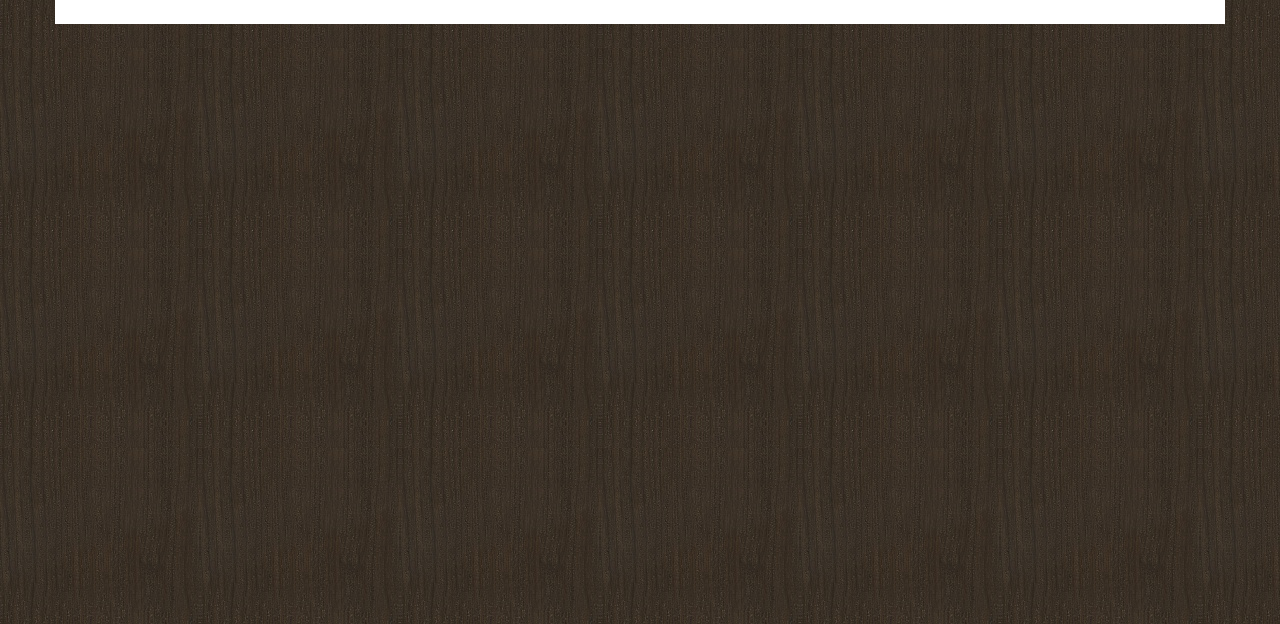
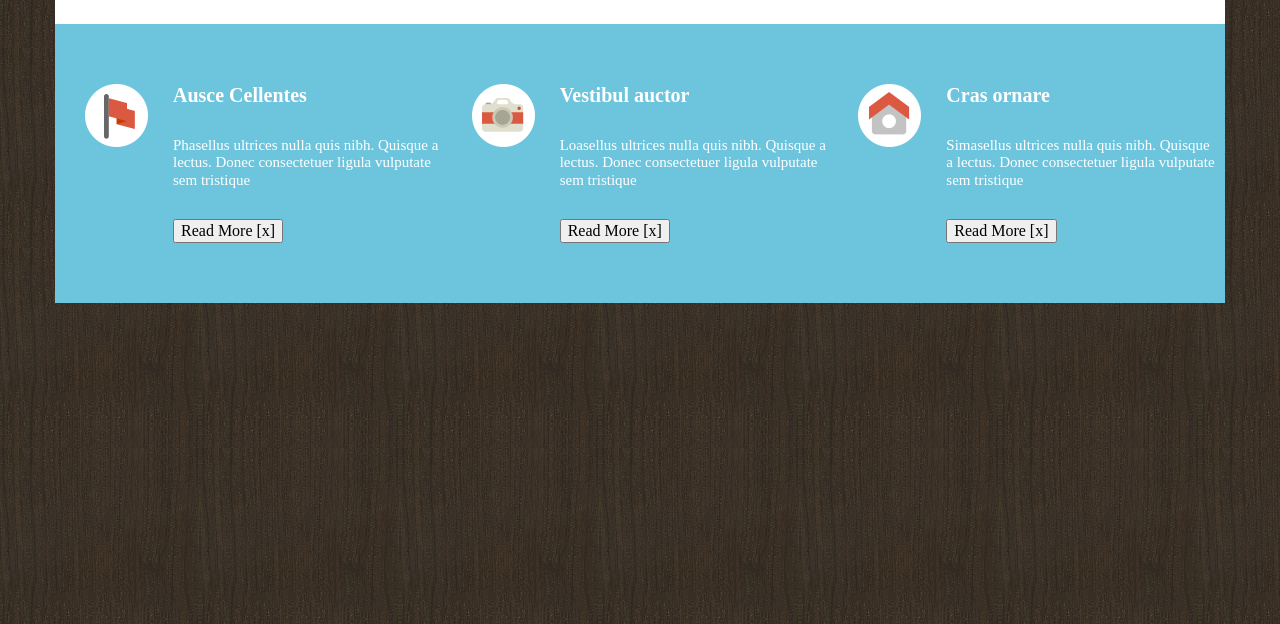
Before and after one commit to pavelkeyzik/js--itechart, a website: page 01_creating_layout/index.html in a window 1280 px wide. Shown: the part 176-800 px from the top of the page. Drawn offline with nearby package versions, Linux system fonts and the light colour scheme.

Commit message:
Added layout and styles for info-list

```diff
--- a/01_creating_layout/index.html
+++ b/01_creating_layout/index.html
@@ -29,6 +29,46 @@
         <a href="#" class="menu__link">Contact</a>
       </div>
     </nav>
+    <main>
+      <section class="info-list">
+        <article class="info-list__item">
+          <div class="info-list__block">
+            <div class="info-list__icon">
+              <img src="images/icons/flag.png" alt="Flag icon">
+            </div>
+            <div class="info-list__content">
+              <div class="info-list__title">Ausce Cellentes</div>
+              <div class="info-list__description">Phasellus ultrices nulla quis nibh. Quisque a lectus. Donec consectetuer ligula vulputate sem tristique</div>
+              <button class="button button__more_light">Read More [x]</button>
+            </div>
+          </div>
+        </article>
+        <article class="info-list__item">
+          <div class="info-list__block">
+            <div class="info-list__icon">
+            <img src="images/icons/camera.png" alt="Camera icon">
+            </div>
+            <div class="info-list__content">
+              <div class="info-list__title">Vestibul auctor</div>
+              <div class="info-list__description">Loasellus ultrices nulla quis nibh. Quisque a lectus. Donec consectetuer ligula vulputate sem tristique</div>
+              <button class="button button__more_light">Read More [x]</button>
+            </div>
+          </div>
+        </article>
+        <article class="info-list__item">
+          <div class="info-list__block">
+            <div class="info-list__icon">
+              <img src="images/icons/house.png" alt="House icon">
+            </div>
+            <div class="info-list__content">
+              <div class="info-list__title">Cras ornare</div>
+              <div class="info-list__description">Simasellus ultrices nulla quis nibh. Quisque a lectus. Donec consectetuer ligula vulputate sem tristique</div>
+              <button class="button button__more_light">Read More [x]</button>
+            </div>
+          </div>
+        </article>
+      </section>
+    </main>
   </div>
 </body>
 </html>
--- /dev/null
+++ b/01_creating_layout/styles/sass/info-list/_info-list.scss
@@ -0,0 +1,64 @@
+.info-list {
+  display: grid;
+  background: $soft-cyan;
+
+  &__block {
+    display: flex;
+    flex-direction: column;
+    align-items: center;
+    padding: 20px 0;
+  }
+
+  &__content {
+    text-align: center;
+  }
+
+  &__title {
+    font-weight: bold;
+    color: $white;
+    font-size: 18px;
+    margin-top: 20px;
+  }
+
+  &__description {
+    font-size: 15px;
+    color: $white;
+    margin: 16px 30px;
+  }
+}
+
+@media (min-width: 768px) {
+  .info-list {
+    grid-template-columns: repeat(3, 1fr);
+    padding: 0 5px;
+    min-height: 270px;
+
+    &__block {
+      padding: 60px 0 60px 0;
+      flex-direction: row;
+      // padding: 0;
+    }
+
+    &__item {
+      // border: 1px solid red;
+    }
+
+    &__icon {
+      margin: 0 25px;
+      align-self: flex-start;
+    }
+
+    &__content {
+      text-align: left;
+    }
+
+    &__title {
+      margin: 0;
+      font-size: 20px;
+    }
+
+    &__description {
+      margin: 30px 0;
+    }
+  }
+}
--- a/01_creating_layout/styles/sass/main.scss
+++ b/01_creating_layout/styles/sass/main.scss
@@ -3,6 +3,11 @@
 @import 'navigation/navigation';
 @import 'menu/menu';
 @import 'logo/logo';
+@import 'info-list/info-list';
+
+* {
+  box-sizing: border-box;
+}
 
 body {
   background: $very-dark-orange url(../../images/wood-texture.jpg);
```
Also changed, not shown: 01_creating_layout/images/icons/camera.png (added), 01_creating_layout/images/icons/flag.png (added), 01_creating_layout/images/icons/house.png (added), 01_creating_layout/styles/css/main.css.
